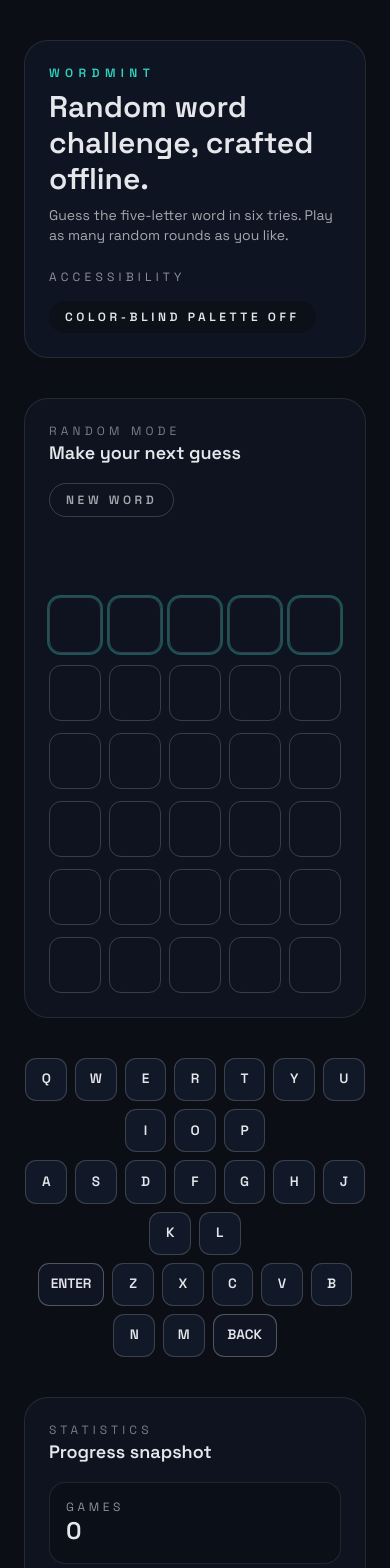
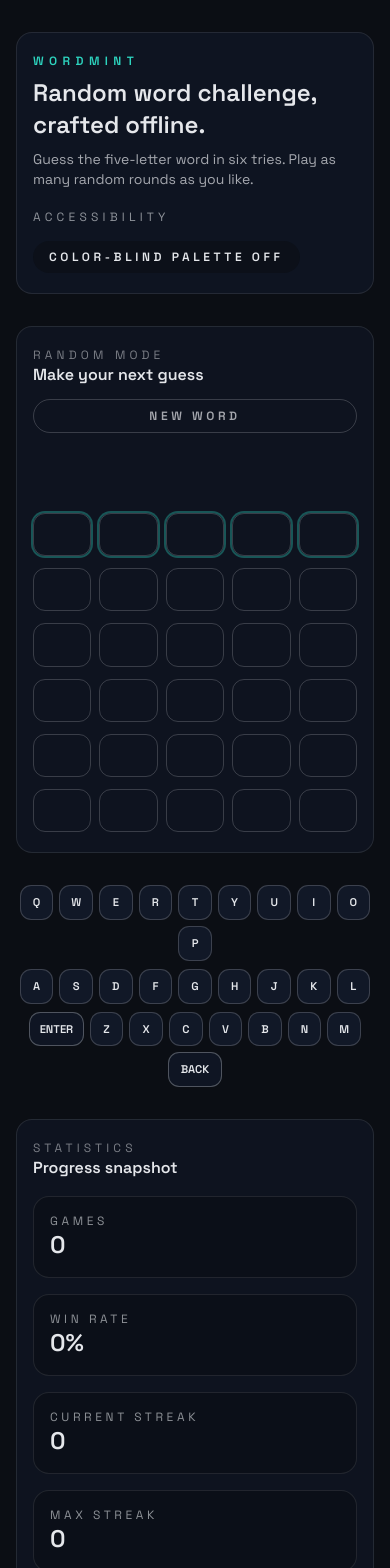
Before and after one commit to williamalmeidadev/WordMint, a React (Vite) app: page / in a window 390 px wide. Shown: the top 1568 px of the page. Built offline with nearby package versions, Linux system fonts and the light colour scheme.

Commit message:
feat: improve responsive layout

```diff
--- a/src/App.tsx
+++ b/src/App.tsx
@@ -180,17 +180,17 @@
 
   return (
     <main className="min-h-screen bg-ink text-fog">
-      <div className="mx-auto flex min-h-screen max-w-5xl flex-col gap-10 px-6 py-10">
+      <div className="mx-auto flex min-h-screen max-w-5xl flex-col gap-8 px-4 py-8 sm:gap-10 sm:px-6 sm:py-10">
         <Header
           colorBlindMode={colorBlindMode}
           onToggleColorBlind={() => dispatch({ type: 'TOGGLE_COLOR_BLIND' })}
         />
 
-        <section className="grid gap-6 rounded-3xl border border-fog/10 bg-slate/60 px-6 py-6">
-          <div className="flex flex-wrap items-center justify-between gap-4">
+        <section className="grid gap-6 rounded-2xl border border-fog/10 bg-slate/60 px-4 py-5 sm:rounded-3xl sm:px-6 sm:py-6">
+          <div className="flex flex-col gap-3 sm:flex-row sm:items-center sm:justify-between sm:gap-4">
             <div>
               <p className="text-xs uppercase tracking-[0.35em] text-fog/50">random mode</p>
-              <p className="text-lg font-semibold">
+              <p className="text-base font-semibold sm:text-lg">
                 {status === 'playing' && 'Make your next guess'}
                 {status === 'won' && 'Great work!'}
                 {status === 'lost' && 'Better luck next round'}
@@ -199,7 +199,7 @@
             <button
               type="button"
               onClick={resetGame}
-              className="rounded-full border border-fog/20 px-4 py-2 text-xs font-semibold uppercase tracking-[0.3em] text-fog/70 transition hover:border-mint hover:text-mint"
+              className="w-full rounded-full border border-fog/20 px-4 py-2 text-xs font-semibold uppercase tracking-[0.3em] text-fog/70 transition hover:border-mint hover:text-mint sm:w-auto"
             >
               New word
             </button>
--- a/src/components/Header.tsx
+++ b/src/components/Header.tsx
@@ -5,12 +5,12 @@
 
 export default function Header({ colorBlindMode, onToggleColorBlind }: HeaderProps) {
   return (
-    <header className="flex flex-col gap-6 rounded-3xl border border-fog/10 bg-slate/70 px-6 py-6">
-      <div className="flex flex-wrap items-center justify-between gap-6">
+    <header className="flex flex-col gap-5 rounded-2xl border border-fog/10 bg-slate/70 px-4 py-5 sm:gap-6 sm:rounded-3xl sm:px-6 sm:py-6">
+      <div className="flex flex-col gap-4 sm:flex-row sm:items-center sm:justify-between sm:gap-6">
         <div className="space-y-2">
           <p className="text-xs font-semibold uppercase tracking-[0.45em] text-mint">WordMint</p>
-          <h1 className="text-3xl font-semibold text-fog">Random word challenge, crafted offline.</h1>
-          <p className="max-w-xl text-sm text-fog/70">
+          <h1 className="text-2xl font-semibold text-fog sm:text-3xl">Random word challenge, crafted offline.</h1>
+          <p className="max-w-xl text-sm text-fog/70 sm:text-base">
             Guess the five-letter word in six tries. Play as many random rounds as you like.
           </p>
         </div>
--- a/src/components/Keyboard.tsx
+++ b/src/components/Keyboard.tsx
@@ -24,7 +24,7 @@
   return (
     <section aria-label="On screen keyboard" className="flex flex-col gap-2">
       {rows.map((row, rowIndex) => (
-        <div key={`key-row-${rowIndex}`} className="flex flex-wrap justify-center gap-2">
+        <div key={`key-row-${rowIndex}`} className="flex flex-wrap justify-center gap-1.5 sm:gap-2">
           {row.map((key) => {
             if (key === 'ENTER') {
               return (
--- a/src/components/StatsPanel.tsx
+++ b/src/components/StatsPanel.tsx
@@ -14,24 +14,24 @@
   const winRate = stats.gamesPlayed ? stats.gamesWon / stats.gamesPlayed : 0;
 
   return (
-    <section className="grid gap-4 rounded-3xl border border-fog/10 bg-slate/60 px-6 py-6">
-      <div className="flex flex-wrap items-center justify-between gap-4">
+    <section className="grid gap-4 rounded-2xl border border-fog/10 bg-slate/60 px-4 py-5 sm:rounded-3xl sm:px-6 sm:py-6">
+      <div className="flex flex-col gap-3 sm:flex-row sm:items-center sm:justify-between sm:gap-4">
         <div>
           <p className="text-xs uppercase tracking-[0.35em] text-fog/50">Statistics</p>
-          <p className="text-lg font-semibold">Progress snapshot</p>
+          <p className="text-base font-semibold sm:text-lg">Progress snapshot</p>
         </div>
         {shareAvailable ? (
           <button
             type="button"
             onClick={onShare}
-            className="rounded-full bg-mint px-4 py-2 text-xs font-semibold uppercase tracking-[0.3em] text-ink"
+            className="w-full rounded-full bg-mint px-4 py-2 text-xs font-semibold uppercase tracking-[0.3em] text-ink sm:w-auto"
           >
             Share result
           </button>
         ) : null}
       </div>
 
-      <div className="grid gap-4 md:grid-cols-4">
+      <div className="grid gap-4 sm:grid-cols-2 lg:grid-cols-4">
         <div className="rounded-2xl border border-fog/10 bg-ink/60 px-4 py-4">
           <p className="text-xs uppercase tracking-[0.3em] text-fog/60">Games</p>
           <p className="text-2xl font-semibold">{stats.gamesPlayed}</p>
--- a/src/index.css
+++ b/src/index.css
@@ -28,13 +28,13 @@
 
 .tile {
   display: flex;
-  height: 3.5rem;
+  height: clamp(2.7rem, 10vw, 3.5rem);
   align-items: center;
   justify-content: center;
   border-radius: 0.75rem;
   border: 1px solid rgba(229, 231, 235, 0.2);
   background: transparent;
-  font-size: 1.25rem;
+  font-size: clamp(1rem, 3.5vw, 1.25rem);
   font-weight: 600;
   text-transform: uppercase;
   transition: transform 0.2s ease, background 0.2s ease, border-color 0.2s ease;
@@ -63,13 +63,13 @@
 }
 
 .key {
-  min-width: 2.6rem;
-  padding: 0.65rem 0.75rem;
+  min-width: clamp(2.1rem, 7.5vw, 2.8rem);
+  padding: 0.5rem 0.6rem;
   border-radius: 0.7rem;
   border: 1px solid var(--color-key-border);
   background: var(--color-key);
   color: #e5e7eb;
-  font-size: 0.85rem;
+  font-size: clamp(0.7rem, 2.8vw, 0.85rem);
   font-weight: 600;
   text-transform: uppercase;
   transition: transform 0.1s ease, background 0.2s ease, border-color 0.2s ease;
@@ -80,7 +80,7 @@
 }
 
 .key--action {
-  min-width: 4rem;
+  min-width: clamp(3.2rem, 14vw, 4.5rem);
   background: rgba(17, 24, 39, 0.8);
   border-color: rgba(229, 231, 235, 0.3);
 }
```
